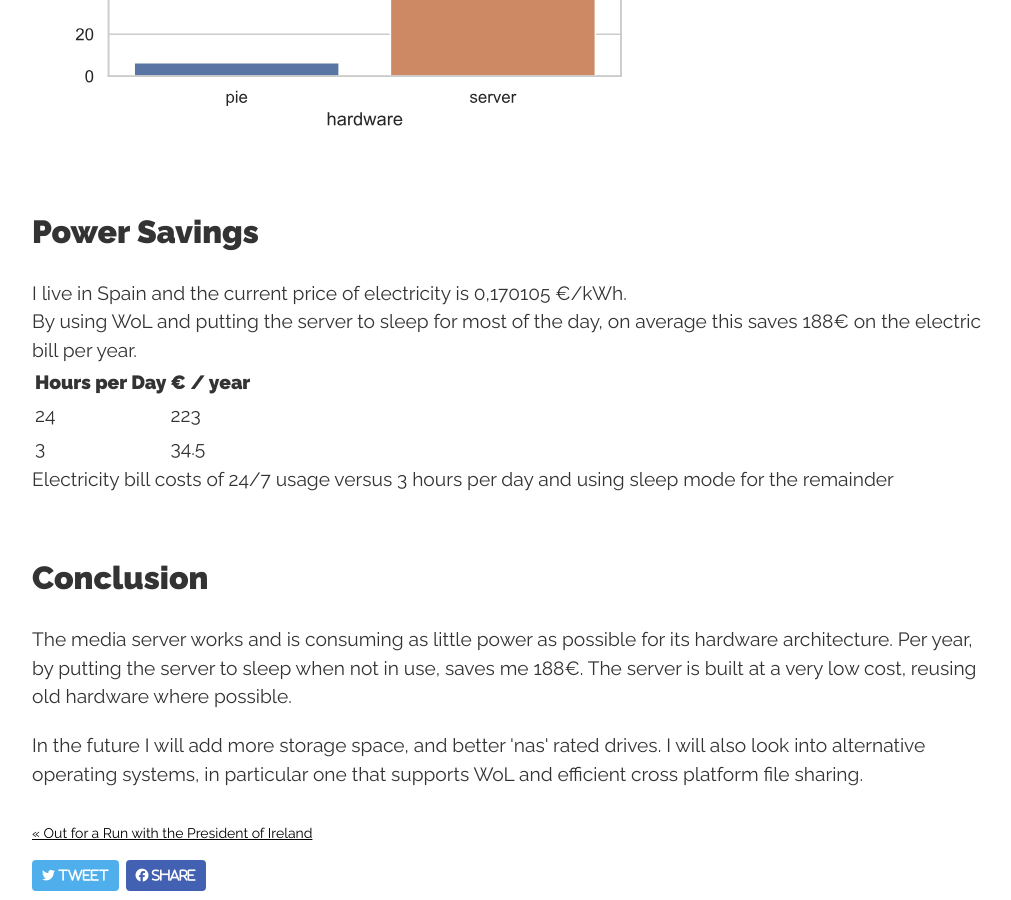
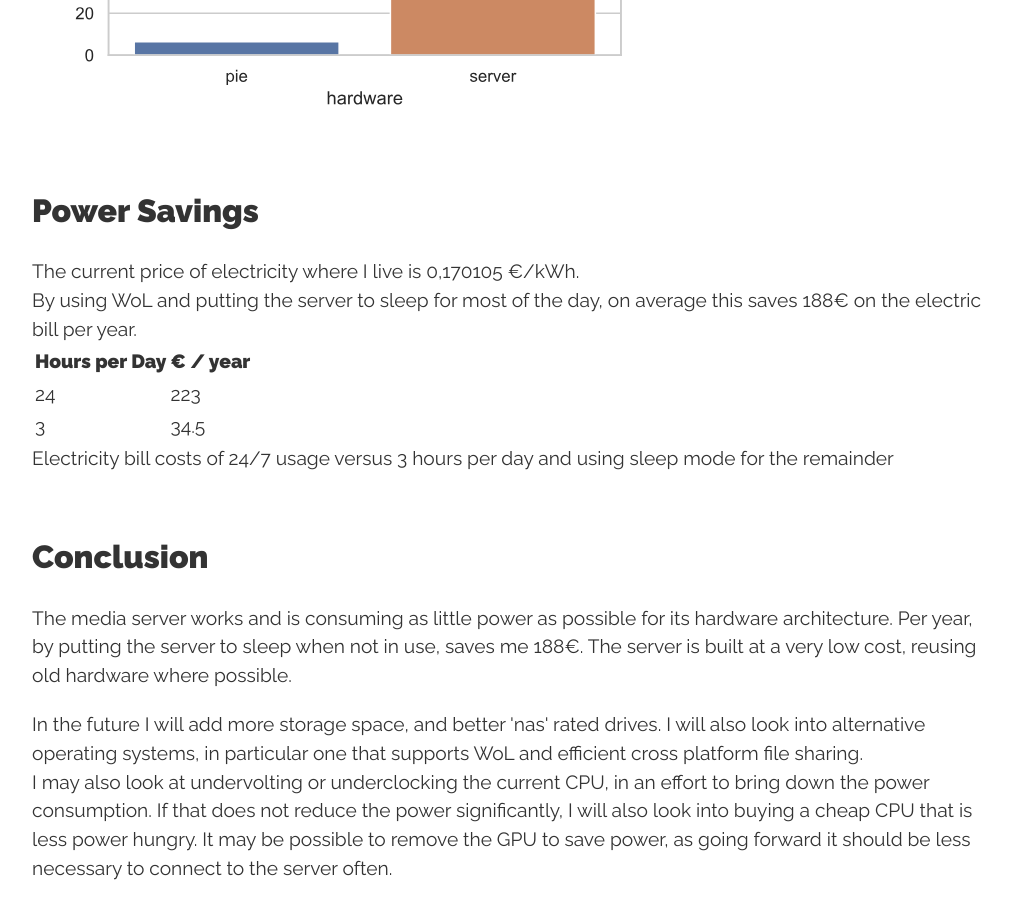
Before and after one commit to conanmercer/conanmercer.github.io, a Jekyll site: the page built from _posts/2021-04-14-mediaserver1.md, in a window 1280 px wide and 900 px high, scrolled down 13292 px. Shown: the whole window, without its empty margins (128-1139 px from the left). Built offline with Jekyll 4.4.1, drawn with Linux system fonts in a browser that asks for light colours; nearby versions of some CDN libraries; some web fonts are replaced; some of the changed text lies outside the part shown.

Commit message:
-Update, post

```diff
--- a/_posts/2021-04-14-mediaserver.md
+++ b/_posts/2021-04-14-mediaserver1.md
@@ -1,7 +1,7 @@
 ---
 layout: post
 author: Conan Mercer
-title: "Guide to Setting Up a Power Efficient Plex Media Server"
+title: "Guide to Setting Up an Inexpensive Media Server"
 categories: [blog, Computer Building]
 tags: electronics
 ---
@@ -265,7 +265,7 @@
 <h2>Power Efficiency</h2>
 
 <p>
-Power efficiency was a large part of the design of this server build. To test for this, I used the <a href="https://www.teckinhome.com/sp22" target="_blank">TECKIN Smart Plug</a> to measure power consumption of the server in various states.
+Reducing the power consumption was a concern during the design of this server build. Mainly because the CPU used is quite power hungry by todays standards. To test for this, I used the <a href="https://www.teckinhome.com/sp22" target="_blank">TECKIN Smart Plug</a> to measure power consumption of the server in various states.
 </p>
 
 <p>
@@ -300,13 +298,12 @@
 
 <img
     src="{{site.baseurl}}/assets/minified/images/computer/serverload.svg"
-    alt="triangle with all three sides equa"
     height="900"
     width="600" />
 
 <h2>Power Savings</h2>
 
-I live in Spain and the current price of electricity is 0,170105 €/kWh.
+The current price of electricity where I live is 0,170105 €/kWh.
 <br>
 By using WoL and putting the server to sleep for most of the day, on average this saves 188€ on the electric bill per year.
 
@@ -334,4 +331,6 @@
 
 <p>
 In the future I will add more storage space, and better 'nas' rated drives. I will also look into alternative operating systems, in particular one that supports WoL and efficient cross platform file sharing.
+<br>
+I may also look at undervolting or underclocking the current CPU, in an effort to bring down the power consumption. If that does not reduce the power significantly, I will also look into buying a cheap CPU that is less power hungry. It may be possible to remove the GPU to save power, as going forward it should be less necessary to connect to the server often.
 </p>
```
Also changed, not shown: other parts of _posts/2021-04-14-mediaserver1.md (+0 -2 lines).
